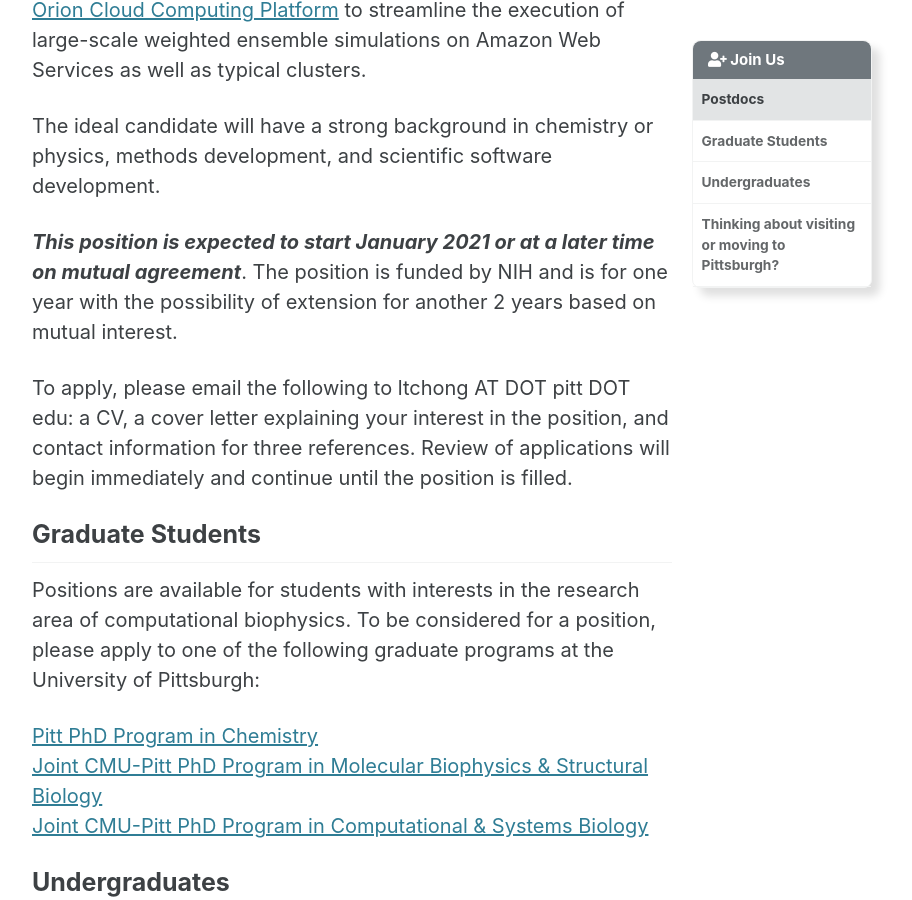
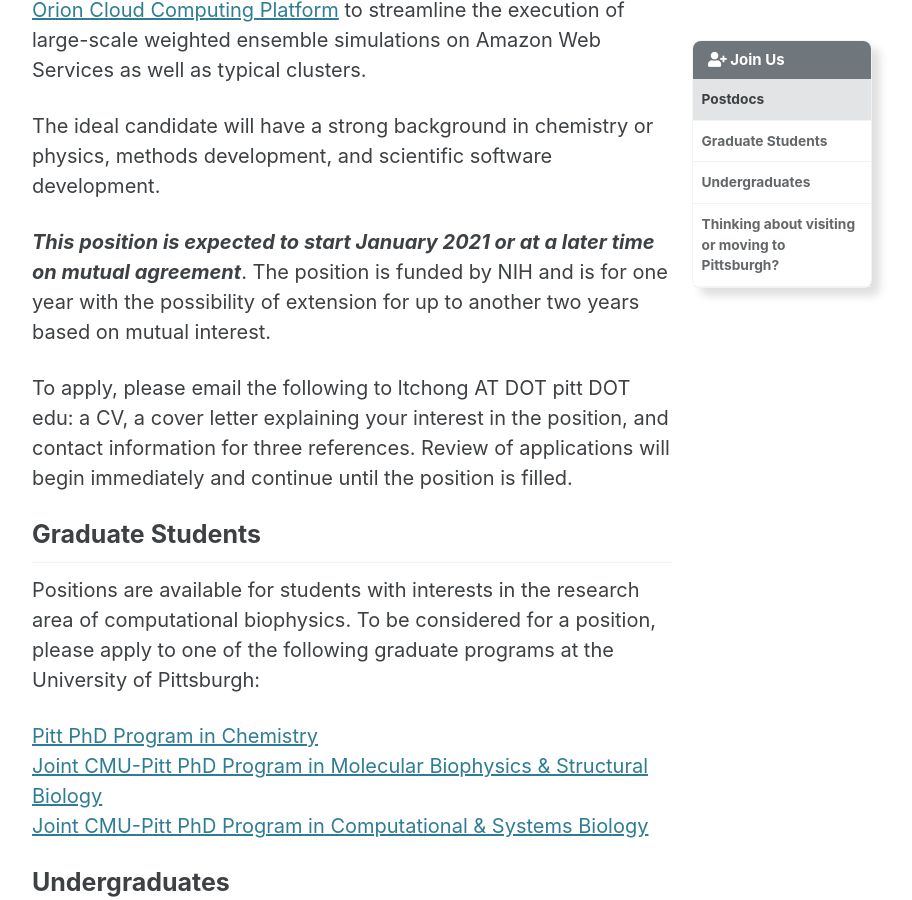
Before and after one commit to darianyang/mm-github-pages-test, a Jekyll site: the page built from _pages/join_us.md, in a window 1280 px wide and 900 px high, scrolled down 1043 px. Shown: the whole window, without its empty margins (288-1200 px from the left). Built offline with Jekyll 4.4.1, drawn with Linux system fonts in a browser that asks for light colours; cached includes are drawn as plain includes.

Commit message:
Update join_us.md

```diff
--- a/_pages/join_us.md
+++ b/_pages/join_us.md
@@ -16,7 +16,7 @@
 
 The ideal candidate will have a strong background in chemistry or physics, methods development, and scientific software development.
 
-***This position is expected to start January 2021 or at a later time on mutual agreement***. The position is funded by NIH and is for one year with the possibility of extension for another 2 years based on mutual interest.
+***This position is expected to start January 2021 or at a later time on mutual agreement***. The position is funded by NIH and is for one year with the possibility of extension for up to another two years based on mutual interest.
 
 To apply, please email the following to ltchong AT DOT pitt DOT edu: a CV, a cover letter explaining your interest in the position, and contact information for three references. Review of applications will begin immediately and continue until the position is filled.
 
```
